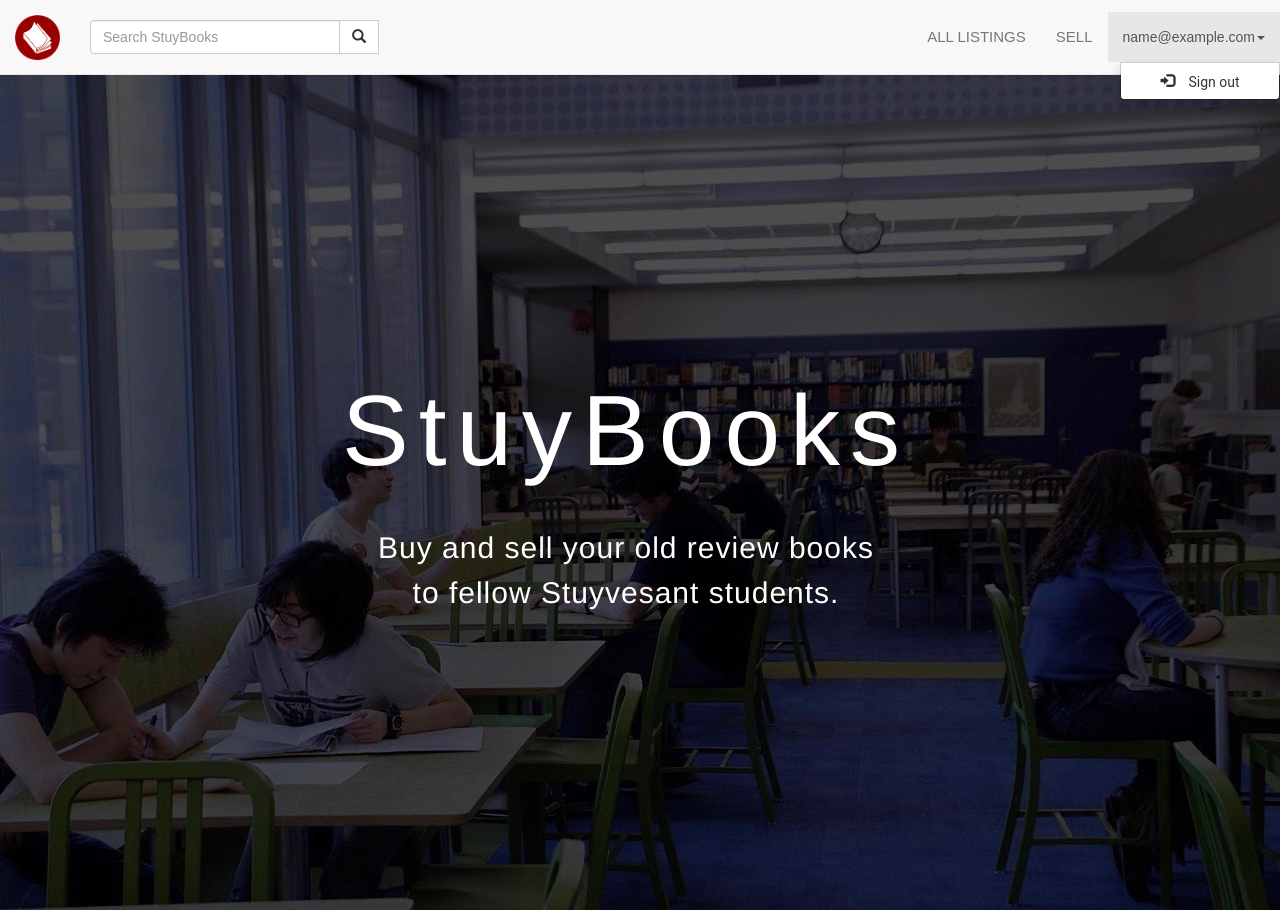
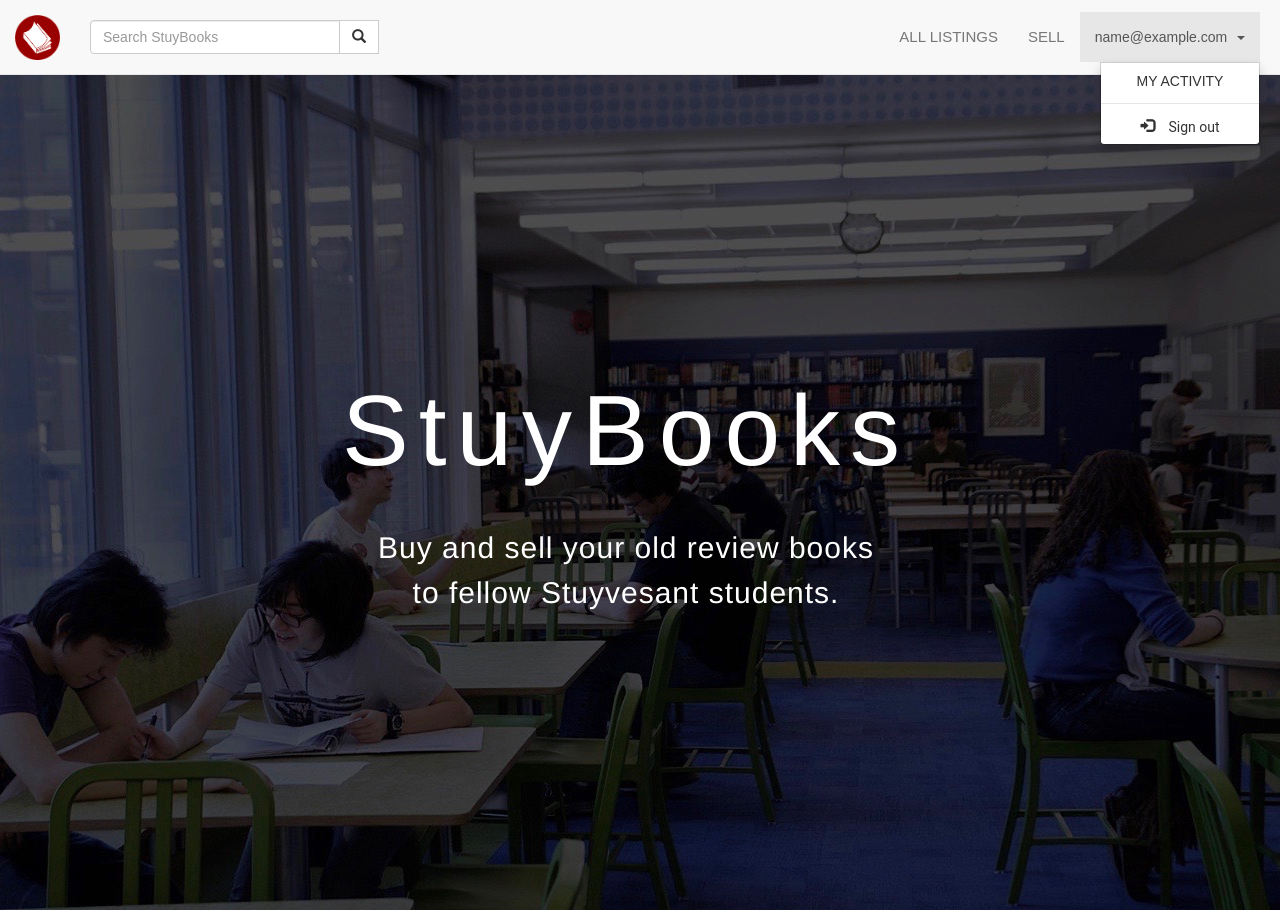
Before and after one commit to CodeSammich/stuy-books, a Flask app: page / in a window 1280 px wide, after a click that opens the changed part. Run offline with Flask 2, Linux system fonts and the light colour scheme; the visitor is signed in with stand-in values (Sample User, id 1); parts of the project's set-up code (start-up, migrations or seed data) failed here and were passed over; some libraries are stand-ins or nearby versions.

Commit message:
minor formatting, deleted comments

```diff
--- a/static/style.css
+++ b/static/style.css
@@ -204,7 +204,7 @@ table, tr, td {
 
 /*  USERPAGE.HTML  */
 .userpage {
-  margin-top: 75px;
+  margin-top: 40px;
   color:black;
 }
 
--- a/templates/base.html
+++ b/templates/base.html
@@ -47,11 +47,11 @@
       </button>
     </div>
     <div class="collapse navbar-collapse" >
-        <ul class="nav navbar-nav navbar-right" style="padding-top:12px;">
+        <ul class="nav navbar-nav navbar-right" style="padding-top:12px; padding-right:20px;">
           <li class="in"><a href="/buypage">ALL LISTINGS</a></li>
           <li class="in"><a href="/sell">SELL</a></li>
           <li class="dropdown">
-            <a class="dropdown-toggle" data-toggle="dropdown" href="/userpage">{{session['email']}}<span class="caret"></span></a>
+            <a class="dropdown-toggle" data-toggle="dropdown" href="/userpage">{{session['email']}}&nbsp;&nbsp;<span class="caret"></span></a>
             <ul class="dropdown-menu">
             <!--<li class="in"><a href="/buypage">ALL LISTINGS</a></li>
             <li class="in" style="padding-right:10px;"><a href="/sell">SELL</a></li>
@@ -65,6 +65,8 @@
 		  <!--<li><a href="#">Settings</a></li>-->
 		  <!--<li><a href="#">Something</a></li>-->
 		  <!--<li role="separator" class="divider"></li>-->
+      <li style="text-align:center;"><a href="/userpage">MY ACTIVITY</a></li>
+      <li role="separator" class="divider"></li>
 		  <li>
 		    <script src="https://apis.google.com/js/platform.js?onload=renderButton" async defer></script>
 
```
Also changed, not shown: templates/index.html (+0 -9 lines), templates/itempage.html (+0 -21 lines), templates/userpage.html (+0 -17 lines).
